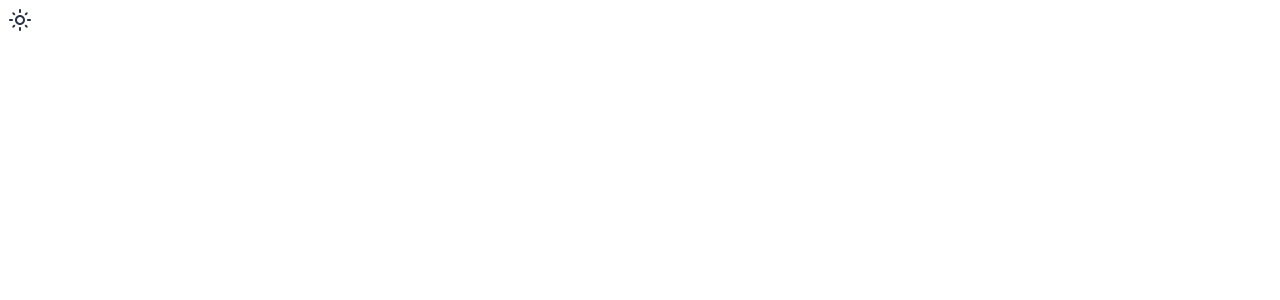
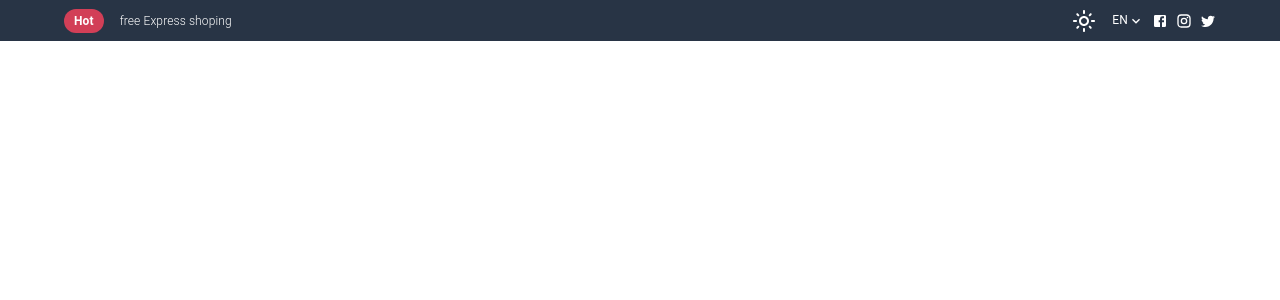
Before and after one commit to Little-grow/E-Commerce, a React (Vite) app: page / in a window 1280 px wide. Shown: the top 300 px of the page. Built offline with nearby package versions, Linux system fonts and the light colour scheme.

Commit message:
create: header 1

```diff
--- a/src/App.jsx
+++ b/src/App.jsx
@@ -6,8 +6,12 @@ function App() {
     const [theme, colorMode] = useMode();
   return (
     <>
-      <ColorModeContext.Provider value={colorMode}>
-        <ThemeProvider theme={theme}>
+      <ColorModeContext.Provider
+// @ts-ignore
+      value={colorMode}>
+        <ThemeProvider
+// @ts-ignore
+        theme={theme}>
           <CssBaseline />
           <Header1 />
         </ThemeProvider>
--- a/src/Components/Header/Header1.jsx
+++ b/src/Components/Header/Header1.jsx
@@ -1,13 +1,83 @@
 /* eslint-disable no-unused-vars */
 // @ts-nocheck
-import { useContext } from "react";
+import React, { useContext } from "react";
 import { ColorModeContext } from "../../theme";
-import { IconButton, useTheme } from "@mui/material";
+import { Box, IconButton, useTheme, Typography, Stack, Container } from "@mui/material";
 import { DarkModeOutlined, LightModeOutlined } from "@mui/icons-material";
+
+import FacebookIcon from "@mui/icons-material/Facebook";
+import InstagramIcon from "@mui/icons-material/Instagram";
+import TwitterIcon from "@mui/icons-material/Twitter";
+
+import List from "@mui/material/List";
+import ListItem from "@mui/material/ListItem";
+import ListItemText from "@mui/material/ListItemText";
+import MenuItem from "@mui/material/MenuItem";
+import Menu from "@mui/material/Menu";
+import ExpandMoreIcon from "@mui/icons-material/ExpandMore";
+
+const options = [
+    "AR",
+    "EN"
+];
+
+
 const  Header1 = () =>  {
+
+  const [anchorEl, setAnchorEl] = React.useState(null);
+  const [selectedIndex, setSelectedIndex] = React.useState(1);
+  const open = Boolean(anchorEl);
+  const handleClickListItem = (event) => {
+    setAnchorEl(event.currentTarget);
+  };
+
+  const handleMenuItemClick = (event, index) => {
+    setSelectedIndex(index);
+    setAnchorEl(null);
+  };
+
+  const handleClose = () => {
+    setAnchorEl(null);
+  };
+
+
+
+
     const colorMode = useContext(ColorModeContext);
     const theme = useTheme();
 return (
+  <Box
+    sx={{
+      backgroundColor: "#283445",
+    }}
+  >
+   <Container>
+     <Stack direction={"row"} alignItems={"center"}>
+       <Typography
+         variant="body1"
+         sx={{
+           mr: 2,
+           p: "3px 10px",
+           bgcolor: "#D23F57",
+           borderRadius: "20px",
+           fontSize: "12px",
+           fontWeight: "bold",
+           color: "#fff",
+         }}
+       >
+         Hot
+       </Typography>
+       <Typography
+         variant="body1"
+         sx={{
+           fontSize: "12px",
+           fontWeight: 300,
+           color: "#fff",
+         }}
+       >
+         free Express shoping
+       </Typography>
+       <Box flexGrow={1} />
        <div>
          {theme.palette.mode === "light" ? (
            <IconButton
@@ -18,9 +88,8 @@ const  Header1 = () =>  {
                );
                colorMode.toggleColorMode();
              }}
-          color="inherit"
            >
-          <LightModeOutlined />
+             <LightModeOutlined sx={{ color: "white" }} />
            </IconButton>
          ) : (
            <IconButton
@@ -31,12 +100,74 @@ const  Header1 = () =>  {
                );
                colorMode.toggleColorMode();
              }}
-          color="inherit"
            >
-          <DarkModeOutlined />
+             <DarkModeOutlined sx={{ color: "white" }} />
            </IconButton>
          )}
        </div>
+       <List component="nav" aria-label="Device settings" sx={{ m: 0, p: 0 }}>
+         <ListItem
+         sx={{px: 1}}
+           id="lock-button"
+           aria-haspopup="listbox"
+           aria-controls="lock-menu"
+           aria-expanded={open ? "true" : undefined}
+           onClick={handleClickListItem}
+         >
+           <ListItemText
+             sx={{
+               ".MuiTypography-root": { fontSize: "12px", color: "#fff" },
+               "&:hover": { cursor: "pointer" },
+             }}
+             secondary={options[selectedIndex]}
+           />
+           <ExpandMoreIcon sx={{ fontSize: "16px", color: "#fff" }} />
+         </ListItem>
+       </List>
+       <Menu
+         id="lock-menu"
+         anchorEl={anchorEl}
+         open={open}
+         onClose={handleClose}
+         MenuListProps={{
+           "aria-labelledby": "lock-button",
+           role: "listbox",
+         }}
+       >
+         {options.map((option, index) => (
+           <MenuItem
+             sx={{ fontSize: "12px" }}
+             key={option}
+             // disabled={index === 0}
+             selected={index === selectedIndex}
+             onClick={(event) => handleMenuItemClick(event, index)}
+           >
+             {option}
+           </MenuItem>
+         ))}
+       </Menu>
+       <FacebookIcon
+         sx={{
+           fontSize: "16px",
+           color: "#fff",
+         }}
+       />
+       <InstagramIcon
+         sx={{
+           fontSize: "16px",
+           color: "#fff",
+           mx: 1,
+         }}
+       />
+       <TwitterIcon
+         sx={{
+           fontSize: "16px",
+           color: "#fff",
+         }}
+       />
+     </Stack>
+   </Container>
+  </Box>
 );
 }
 
```
Lines whose indentation alone changed are shown as unchanged.
